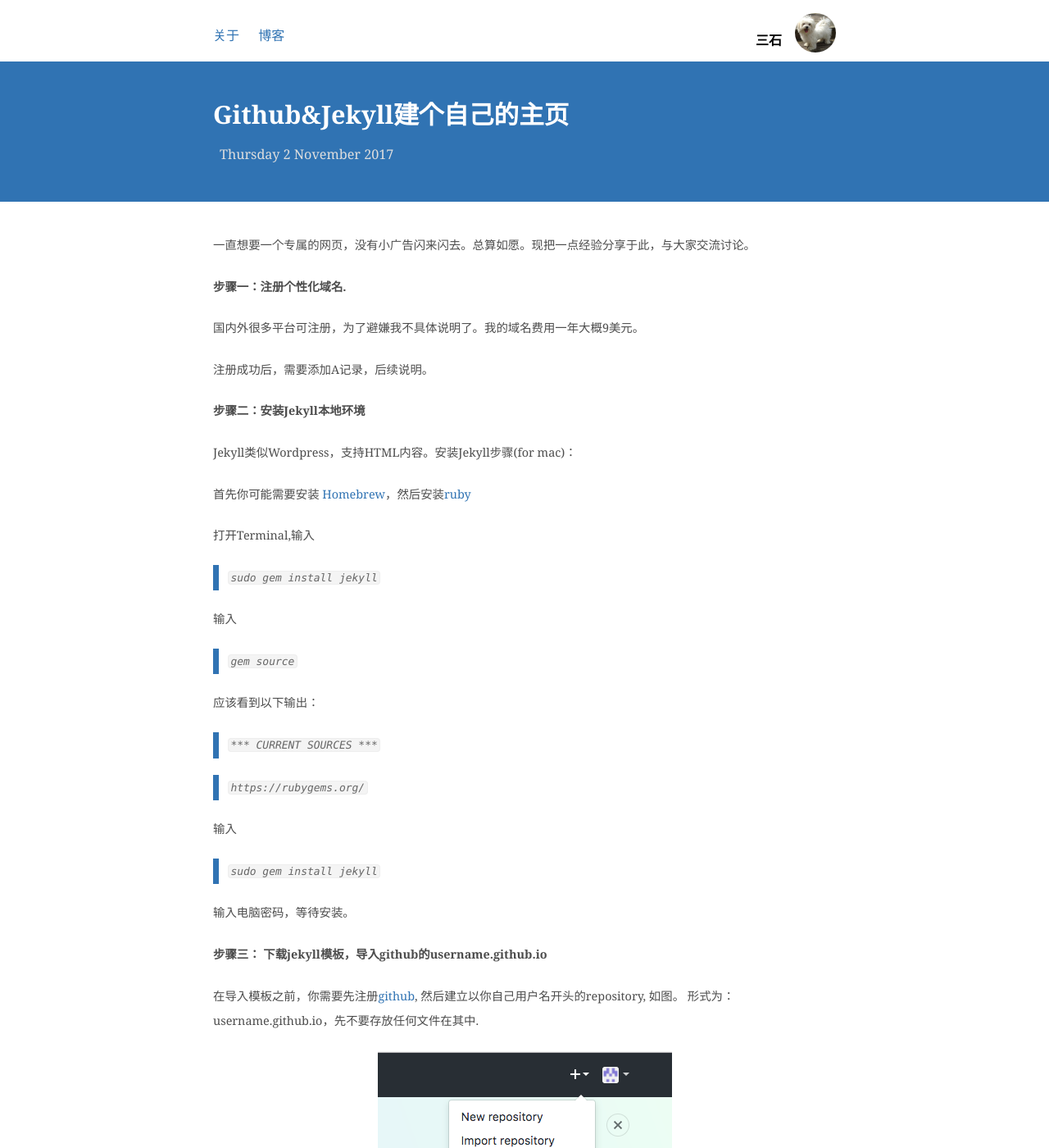
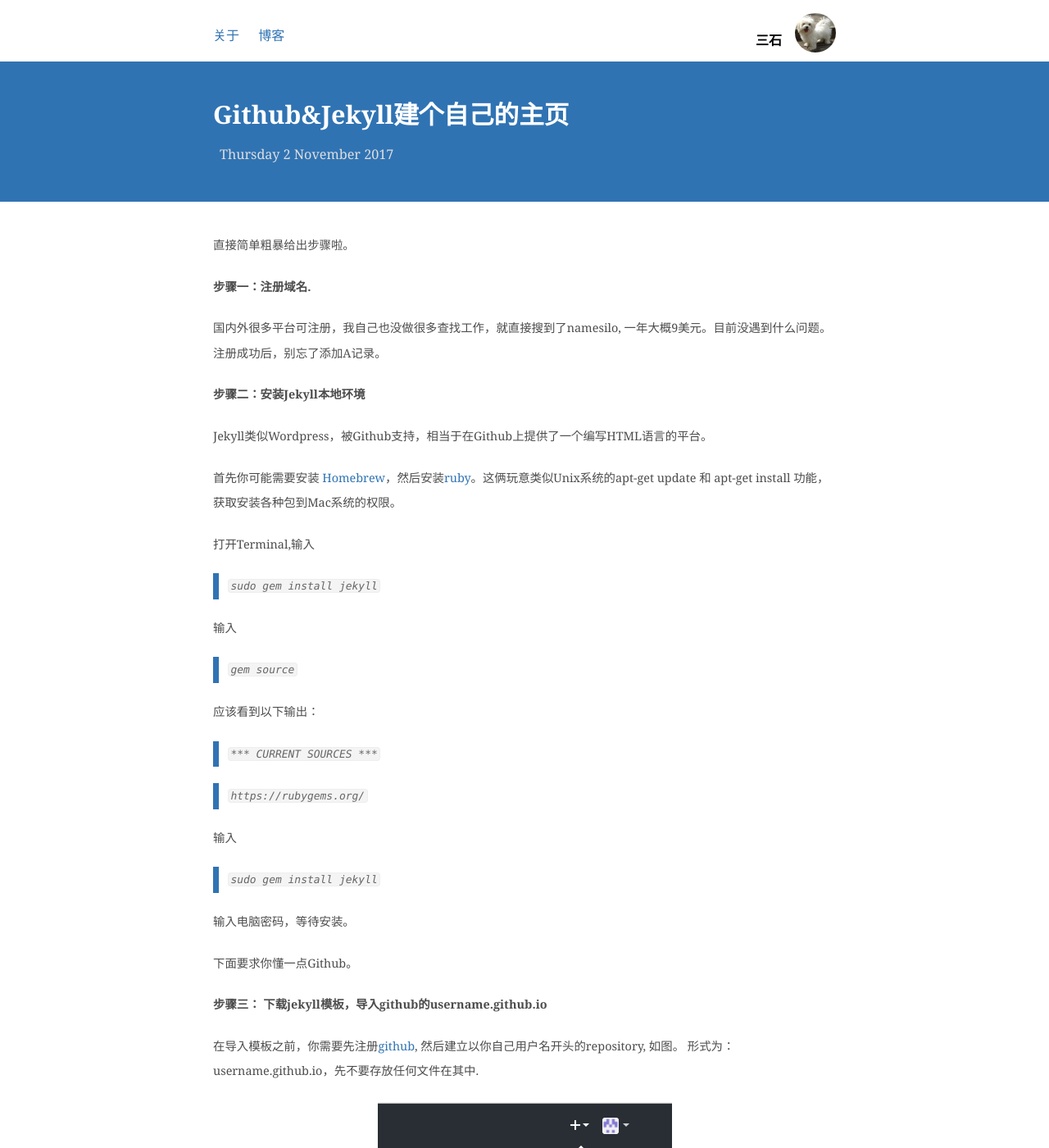
Before and after one commit to shirleysteve/1, a Jekyll site: the page built from _posts/2017-11-02-主页.md, in a window 1280 px wide and 1400 px high. Shown: the whole window at 82% size. Built offline with Jekyll 4.4.1, drawn with Linux system fonts in a browser that asks for light colours; nearby versions of some CDN libraries; comment, search, counter and statistics services are not loaded; some of the changed text lies outside the part shown.

Commit message:
Update 2017-11-02-主页.md

```diff
--- a/_posts/2017-11-02-主页.md
+++ b/_posts/2017-11-02-主页.md
@@ -3,19 +3,17 @@
 title: Github&Jekyll建个自己的主页
 ---
 
-一直想要一个专属的网页，没有小广告闪来闪去。总算如愿。现把一点经验分享于此，与大家交流讨论。
+直接简单粗暴给出步骤啦。
 
-**步骤一：注册个性化域名.**
+**步骤一：注册域名.**
 
-国内外很多平台可注册，为了避嫌我不具体说明了。我的域名费用一年大概9美元。
-
-注册成功后，需要添加A记录，后续说明。
+国内外很多平台可注册，我自己也没做很多查找工作，就直接搜到了namesilo, 一年大概9美元。目前没遇到什么问题。注册成功后，别忘了添加A记录。
 
 **步骤二：安装Jekyll本地环境**
 
-Jekyll类似Wordpress，支持HTML内容。安装Jekyll步骤(for mac)：
+Jekyll类似Wordpress，被Github支持，相当于在Github上提供了一个编写HTML语言的平台。
 
-首先你可能需要安装 [Homebrew](https://coolestguidesontheplanet.com/installing-homebrew-on-os-x-el-capitan-10-11-package-manager-for-unix-apps/)，然后安装[ruby](https://www.ruby-lang.org/zh_tw/documentation/installation/#homebrew)
+首先你可能需要安装 [Homebrew](https://coolestguidesontheplanet.com/installing-homebrew-on-os-x-el-capitan-10-11-package-manager-for-unix-apps/)，然后安装[ruby](https://www.ruby-lang.org/zh_tw/documentation/installation/#homebrew)。这俩玩意类似Unix系统的apt-get update 和 apt-get install 功能，获取安装各种包到Mac系统的权限。
 
 打开Terminal,输入
 
@@ -36,6 +34,10 @@
 
 输入电脑密码，等待安装。
 
+
+
+下面要求你懂一点Github。
+
 **步骤三： 下载jekyll模板，导入github的username.github.io**
 
 在导入模板之前，你需要先注册[github](https://github.com/), 然后建立以你自己用户名开头的repository, 如图。 形式为：username.github.io，先不要存放任何文件在其中.
@@ -46,7 +48,7 @@
 
 > 输入网址 http://username.github.io 就可以看到初步成果啦。
 
-**步骤四： 在Github中实用个人域名**
+**步骤四： 添加域名**
 
 在该repository中建立CNAME文件，输入你的域名，如user.com，保存。
 要想出现下面的效果：
@@ -63,12 +65,10 @@
 
 > `dig username.com +nostats +nocomments +nocmd`
 
-A记录生效可能需要一定时间，所以如果还未在github上publish，可耐心等待一天。。
-
+A记录生效可能需要一定时间，所以如果还未在github上publish，耐心等待。。
 
 为了方便主页的管理，建议下载github desktop，随时同步本地与repository的内容。注意，本地文件被修改时，要在github desktop上同步，然后再用Terminal导入到repository中，使用以下命令：
 
 > `git push origin master`
 
-
-目前想到的就这些，欢迎指正。
+我自己的主页就是这么出来的。不过当然是fork了别人的模板。
```
